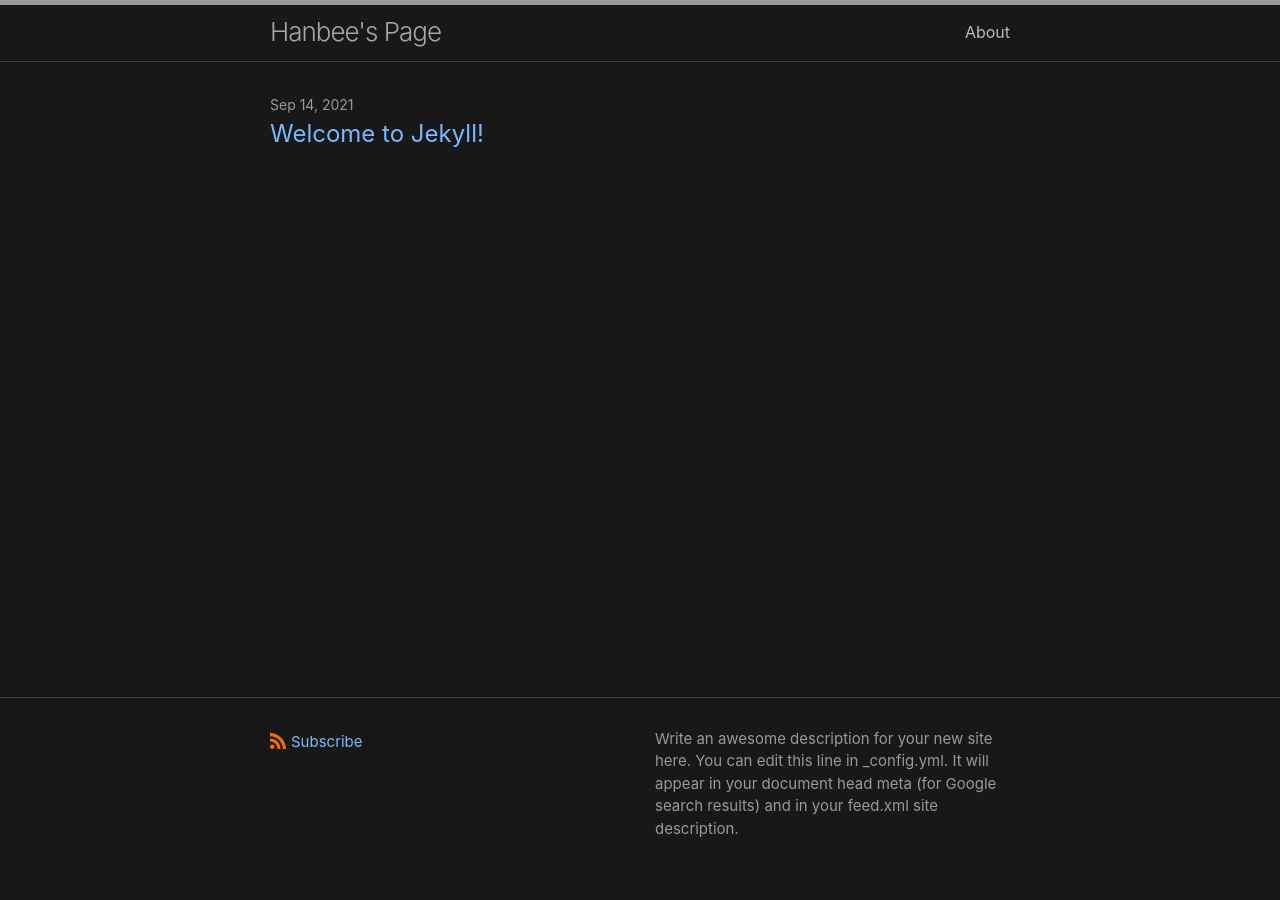
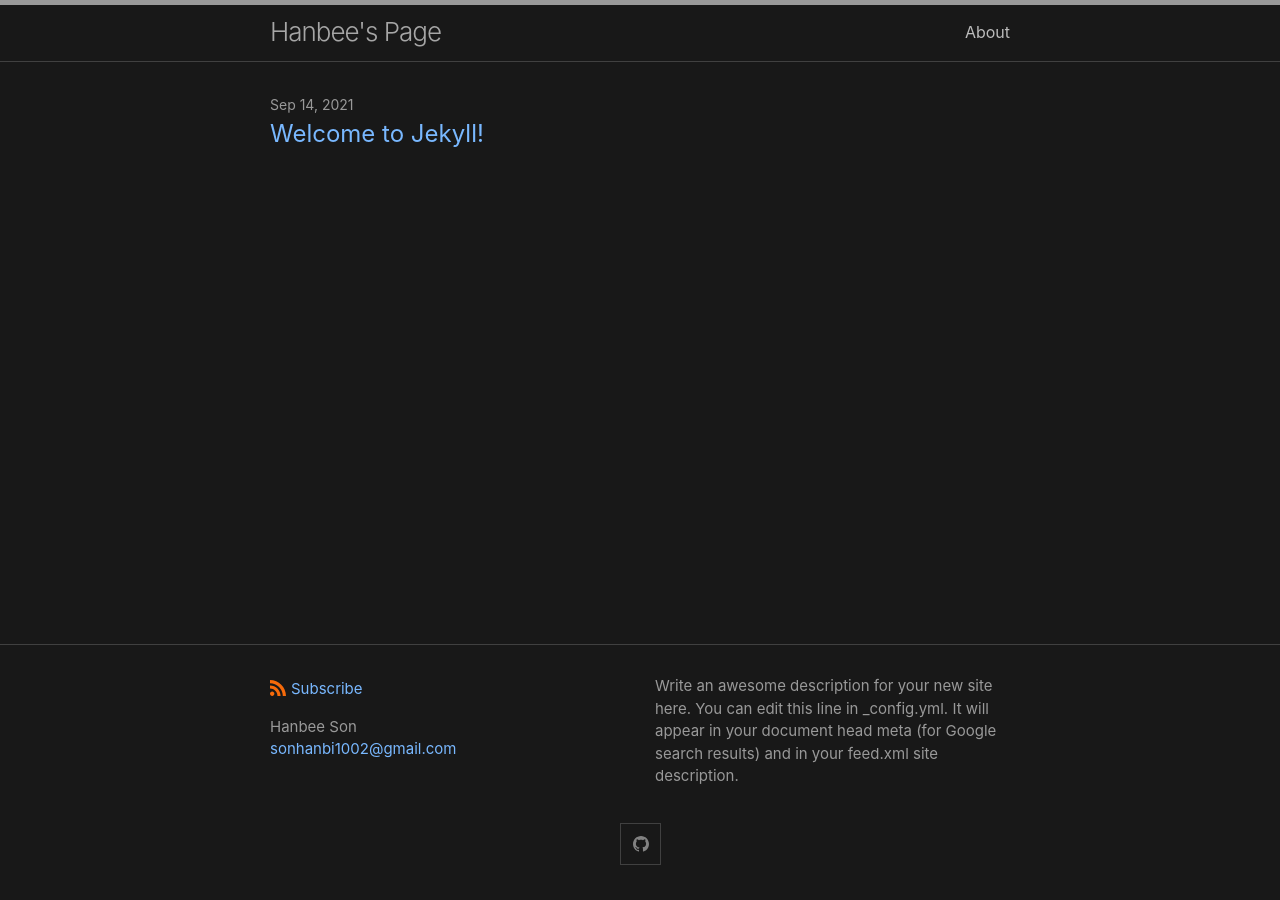
Before and after one commit to hanbee1005/hanbee1005.github.io, a Jekyll site: the page built from index.md, in a window 1280 px wide. Built offline with Jekyll 4.4.1, drawn with Linux system fonts in a browser that asks for light colours.

Commit message:
footer 내용 수정 (config에 auth 설정 추가)

```diff
--- a/_config.yml
+++ b/_config.yml
@@ -19,7 +19,9 @@
 # in the templates via {{ site.myvariable }}.
 
 title: Hanbee's Page
-email: sonhanbi1002@gmail.com
+author:
+  name: Hanbee Son
+  email: sonhanbi1002@gmail.com
 description: >- # this means to ignore newlines until "baseurl:"
   Write an awesome description for your new site here. You can edit this
   line in _config.yml. It will appear in your document head meta (for
@@ -27,15 +29,19 @@ description: >- # this means to ignore newlines until "baseurl:"
 baseurl: "" # the subpath of your site, e.g. /blog
 url: https://hanbee1005.github.io # the base hostname & protocol for your site, e.g. http://example.com
 domain: hanbee1005.github.io
-github_username:  hanbee1005
+# github_username:  hanbee1005
 
 # Build settings
+minima:
+  skin: dark
+
+  # generate social links in footer
+  social_links:
+    github:  hanbee1005
+
 theme: minima
 plugins:
   - jekyll-feed
-
-minima:
-  skin: dark
 
 header_pages:
   - about.md
```
